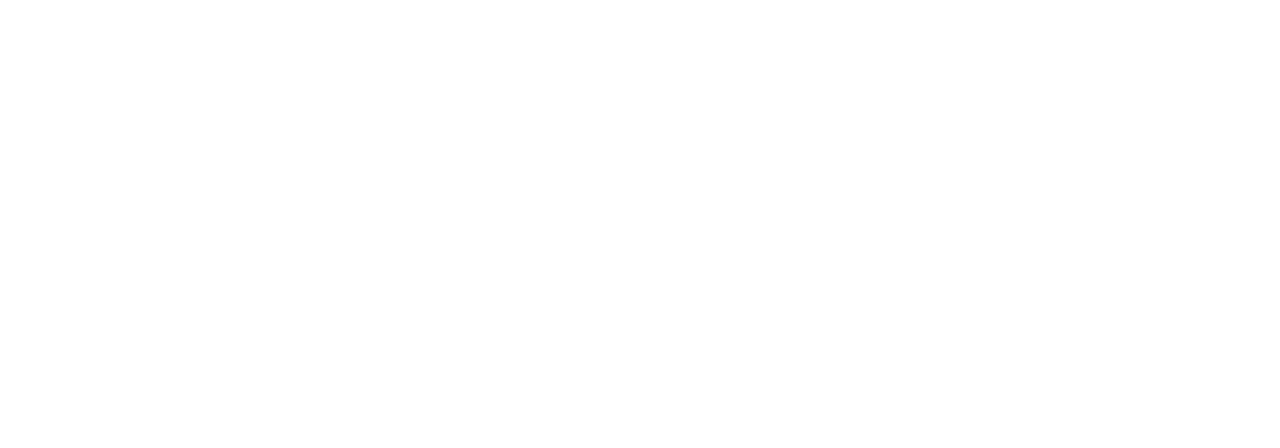
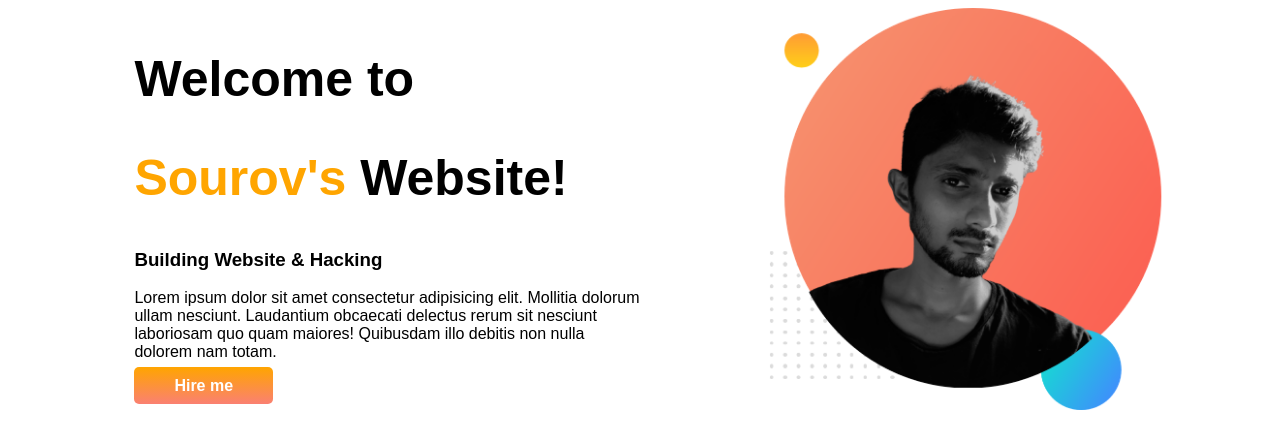
Before and after one commit to sourov101/developer-portfolio, a plain HTML site: page index.html in a window 1280 px wide. Drawn offline with Linux system fonts and the light colour scheme; a web font is replaced by a local one.

Commit message:
1st half

```diff
--- a/index.html
+++ b/index.html
@@ -1,13 +1,33 @@
 <!DOCTYPE html>
 <html lang="en">
+
 <head>
     <meta charset="UTF-8">
     <meta http-equiv="X-UA-Compatible" content="IE=edge">
     <meta name="viewport" content="width=device-width, initial-scale=1.0">
     <title>Sourov's Prortfolio</title>
+    <link rel="preconnect" href="https://fonts.googleapis.com">
+    <link rel="preconnect" href="https://fonts.gstatic.com" crossorigin>
+    <link href="https://fonts.googleapis.com/css2?family=Finlandica&display=swap" rel="stylesheet">
     <link rel="stylesheet" href="style.css">
 </head>
+
 <body>
+    <section>
+        <div class="half">
+            <h1>Welcome to</h1>
+            <h1> <span class="color-orange">Sourov's</span> Website!</h1>
+            <h3>Building Website & Hacking</h3>
+            <p>Lorem ipsum dolor sit amet consectetur adipisicing elit. Mollitia dolorum ullam nesciunt. Laudantium
+                obcaecati delectus rerum sit nesciunt laboriosam quo quam maiores! Quibusdam illo debitis non nulla
+                dolorem nam totam.</p>
+            <a class="link-button" target="_blank" href="https://www.linkedin.com/in/mahmudur-rahman-a102621b8/">Hire
+                me</a>
+        </div>
+        <div class="half">
+            <img src="images/my-bg (2).png" alt="">
+        </div>
+    </section>
+</body>
 
-</body>
 </html>
--- a/style.css
+++ b/style.css
@@ -0,0 +1,33 @@
+body {
+    font-family: 'Finlandica', sans-serif;
+}
+
+h1 {
+    font-size: 50px;
+}
+
+.color-orange {
+    color: orange;
+}
+
+section {
+    display: flex;
+}
+
+.half {
+    width: 50%;
+    padding-left: 10%;
+}
+
+.half img {
+    width: 80%;
+}
+
+.link-button {
+    text-decoration: none;
+    padding: 10px 40px;
+    border-radius: 5px;
+    background-image: linear-gradient(orange, salmon);
+    font-weight: 700;
+    color: white;
+}
```
Also changed, not shown: images/dream-bg.png (added), images/exp-bg.png (added), images/jhankar.png (added), images/jhankar2.png (added), images/my-bg (2).png (added), images/my-bg.png (added), images/my-bg2.png (added), images/top-banner.png (added), 7 other files.
